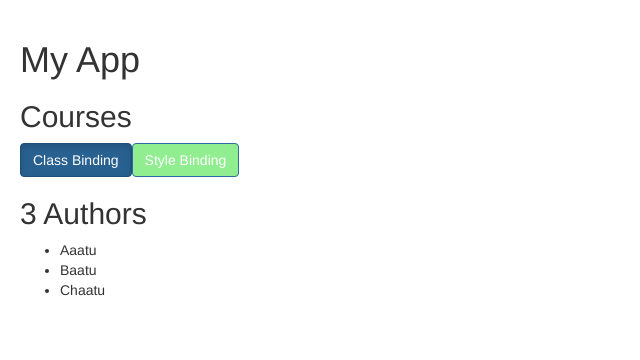
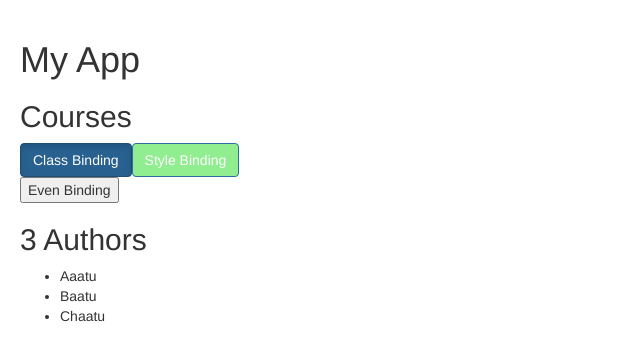
Before and after one commit to gauravDublin/rest-api, an Angular app: page / in a window 1280 px wide. Shown: the top 360 px of the page, without its empty margins (0-640 px from the left). Built offline with nearby package versions, Linux system fonts and the light colour scheme.

Commit message:
Event Bubbling

```diff
--- a/src/app/courses.component.ts
+++ b/src/app/courses.component.ts
@@ -20,6 +20,9 @@ import { CoursesService } from './courses.service';
               </table>-->
               <button class="btn btn-primary" [class.active]="isActive">Class Binding</button>
               <button class="btn btn-primary" [style.backgroundColor]="isActive? 'lightgreen': 'pink'">Style Binding</button>
+               <div (click)="onDivClicked()">
+                  <button (click)="onSave($event)">Even Binding</button>
+              </div>
             `
 })
 export class CoursesComponent {
@@ -28,6 +31,14 @@ export class CoursesComponent {
     columnSpan = 2 ;
     isActive = true;
     courses;
+    onSave($event) {
+      $event.stopPropagation(); // STop the bubbleing
+      console.log("Btn was clicked.", $event);
+    }
+
+  onDivClicked() {
+    console.log("Div was clicked.");
+  }
     constructor(service: CoursesService) {
       this.courses = service.getCoursesList();
     }
```
